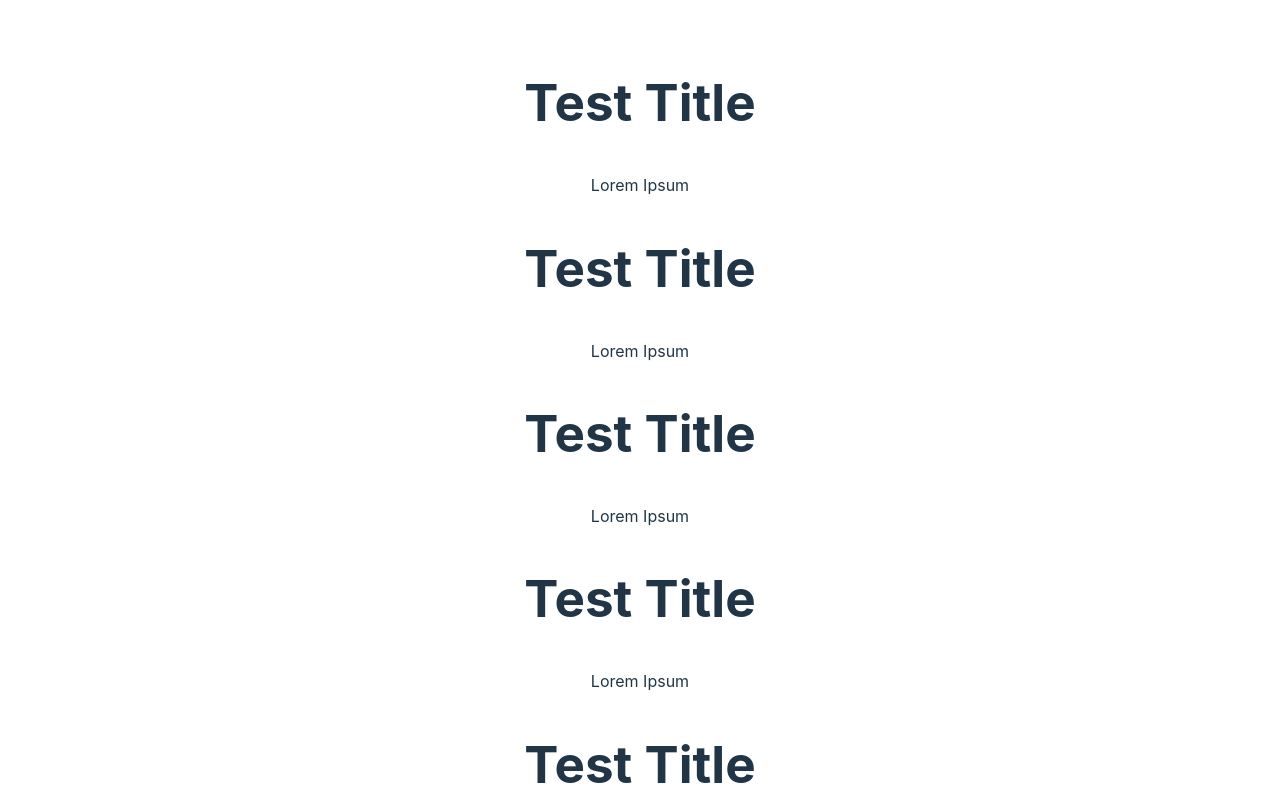
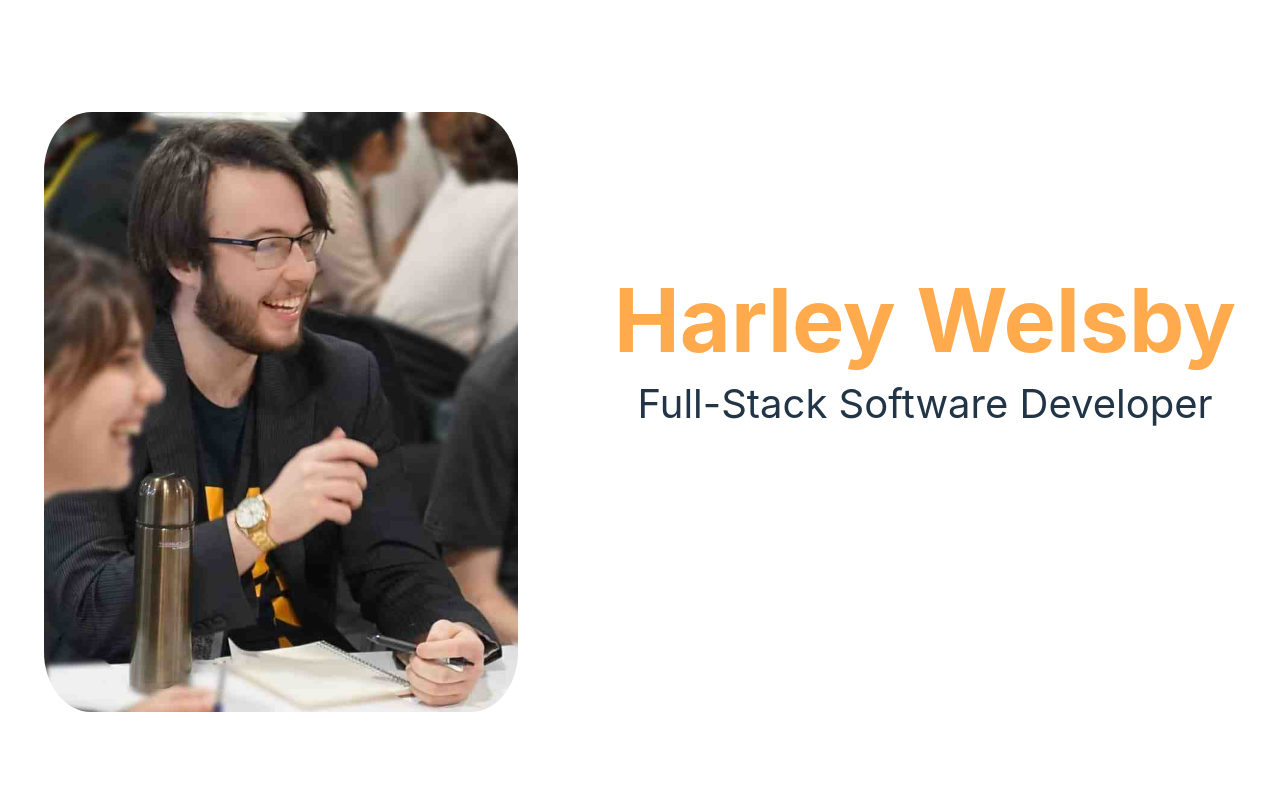
Before and after one commit to harleywelsby/Portfolio-Site, a React (Vite) app: page / in a window 1280 px wide. Shown: the top 800 px of the page. Built offline with nearby package versions, Linux system fonts and the light colour scheme.

Commit message:
Re-create old homepage text/image

```diff
--- a/src/App.tsx
+++ b/src/App.tsx
@@ -1,5 +1,6 @@
 import { useEffect, useRef } from 'react';
 import './styles/App.css';
+import HomeSection from './sections/HomeSection';
 
 function App() {
   const observer = useRef<IntersectionObserver | null>(null);
@@ -21,10 +22,7 @@ function App() {
 
   return (
     <>
-      <section className="hidden">
-        <h1>Test Title</h1>
-        <p>Lorem Ipsum</p>
-      </section>
+      <HomeSection />
       <section className="hidden">
         <h1>Test Title</h1>
         <p>Lorem Ipsum</p>
--- /dev/null
+++ b/src/sections/HomeSection.tsx
@@ -0,0 +1,23 @@
+import '../styles/globals.css';
+
+function HomeSection() {
+  return (
+    <section className="hidden paddedSection verticalCenter">
+      <div className="horizontal">
+        <img
+          className="profilePhoto"
+          src="src/assets/harleyProfile.jpg"
+          width={474}
+          height={600}
+          loading="eager"
+        />
+        <div>
+          <h1 className="nameText webTitle">Harley Welsby</h1>
+          <p className="roleText webSubTitle">Full-Stack Software Developer</p>
+        </div>
+      </div>
+    </section>
+  );
+}
+
+export default HomeSection;
--- /dev/null
+++ b/src/styles/globals.css
@@ -0,0 +1,52 @@
+/* HTML attributes */
+
+:root {
+  --title-orange: #ffaa4c;
+  --background-grey: #282a3a;
+}
+
+/* Layout */
+
+.horizontal {
+  display: flex;
+  flex-direction: row;
+}
+
+.paddedSection {
+  padding-top: 5rem;
+  padding-bottom: 5rem;
+}
+
+.verticalCenter {
+  display: flex;
+  align-items: center;
+}
+
+/* Text */
+
+.nameText {
+  color: var(--title-orange);
+  margin-bottom: 0.3rem;
+  margin-top: 10rem;
+}
+
+.roleText {
+  font-size: 1.5rem;
+  margin: 0;
+}
+
+.webTitle {
+  font-size: 5.5rem;
+}
+
+.webSubTitle {
+  font-size: 2.5rem;
+}
+
+/* Images */
+
+.profilePhoto {
+  display: flex;
+  border-radius: 10%;
+  margin-right: 6rem;
+}
```
Also changed, not shown: .pre-commit-config.yaml, src/assets/harleyProfile.jpg (added), 1 other file (tests, documents, lock files or other folders).
